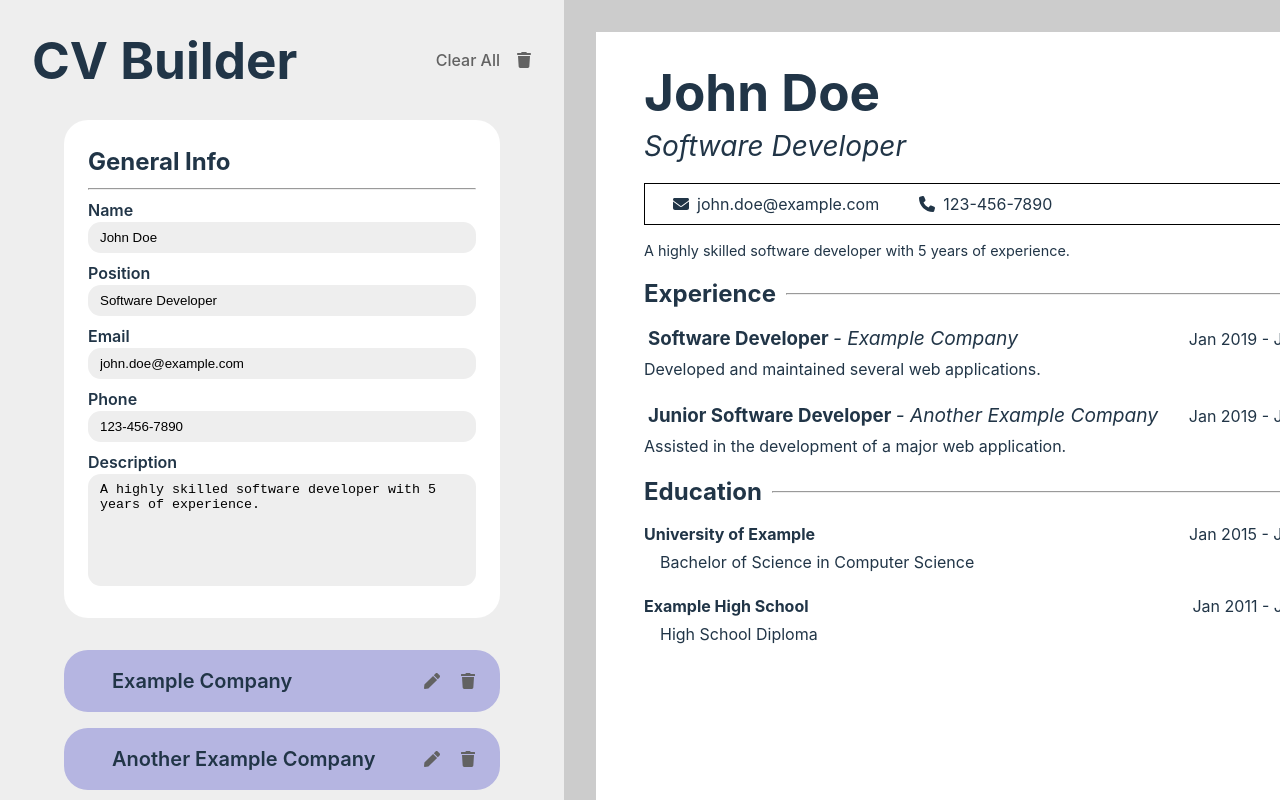
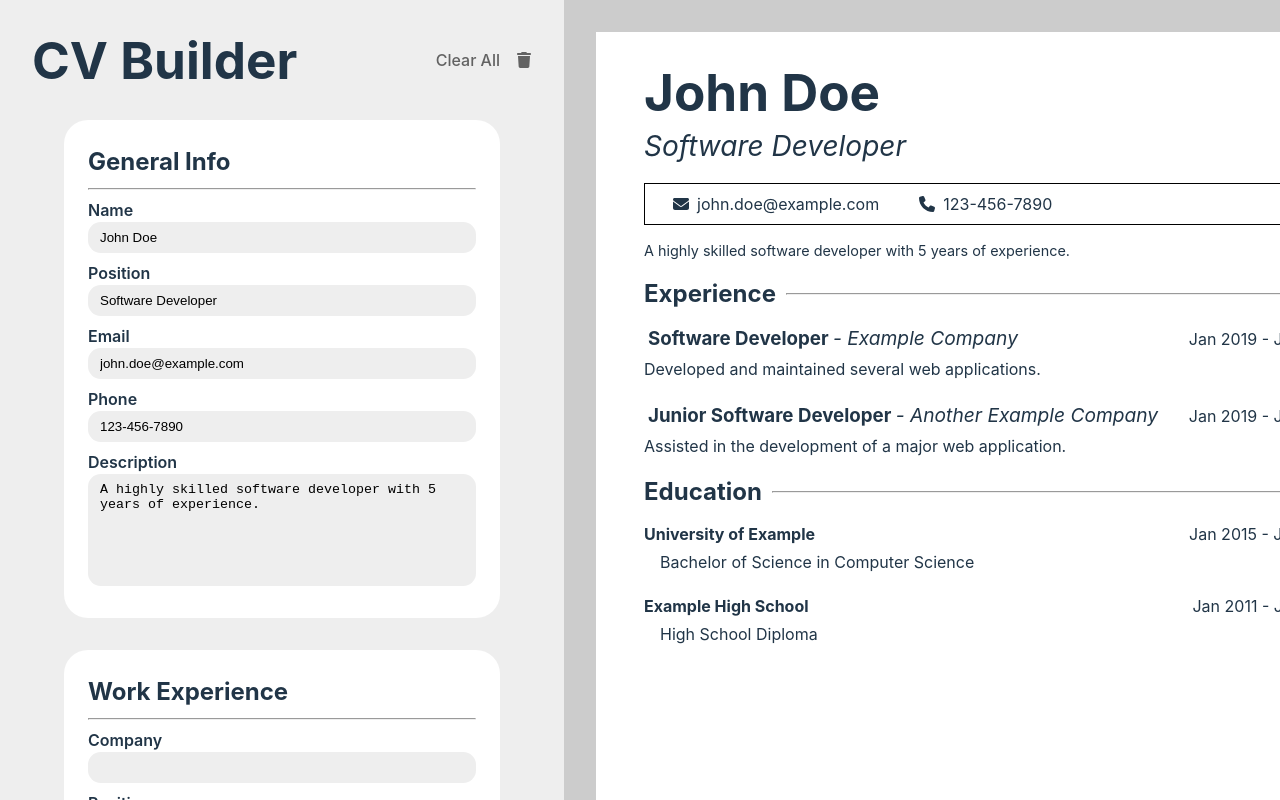
Before and after one commit to StuCM/cv-builder, a React (Vite) app: page / in a window 1280 px wide. Built offline with nearby package versions, Linux system fonts and the light colour scheme.

Commit message:
move entries below input

```diff
--- a/src/components/InputController.tsx
+++ b/src/components/InputController.tsx
@@ -105,15 +105,6 @@ function InputController<T extends Generic>({
 
   return (
     <>
-      {entries.map((entry) => (
-        <EntryComp
-          key={entry.id}
-          name={entry.name}
-          id={entry.id}
-          onChange={handleEdit}
-          onDelete={deleteEntry}
-        />
-      ))}
       <section className='inputs'>
         <h2>{heading}</h2>
         <hr />
@@ -137,6 +128,15 @@ function InputController<T extends Generic>({
           )}
         </form>
       </section>
+      {entries.map((entry) => (
+        <EntryComp
+          key={entry.id}
+          name={entry.name}
+          id={entry.id}
+          onChange={handleEdit}
+          onDelete={deleteEntry}
+        />
+      ))}
     </>
   )
 }
```
